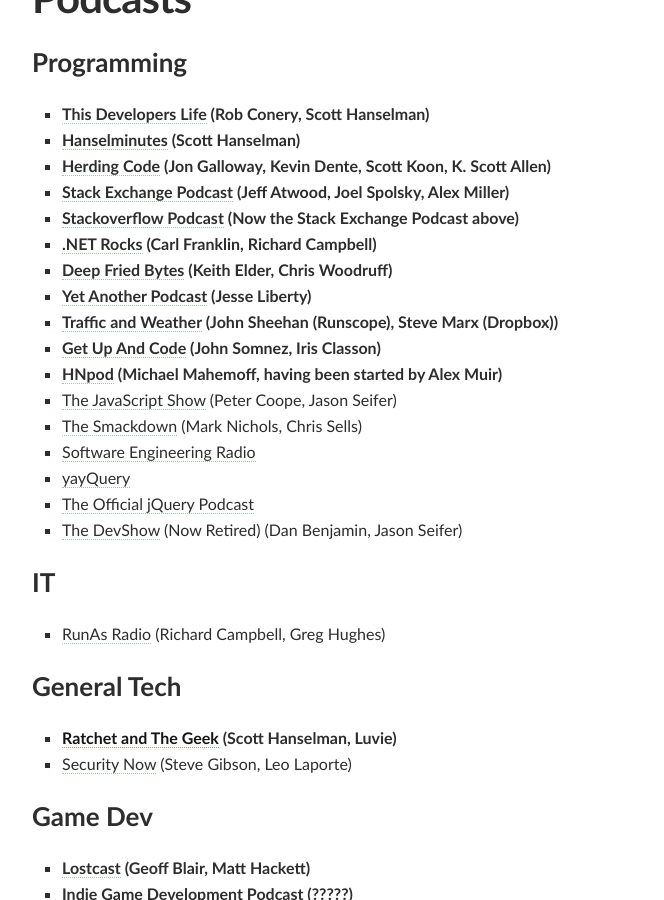
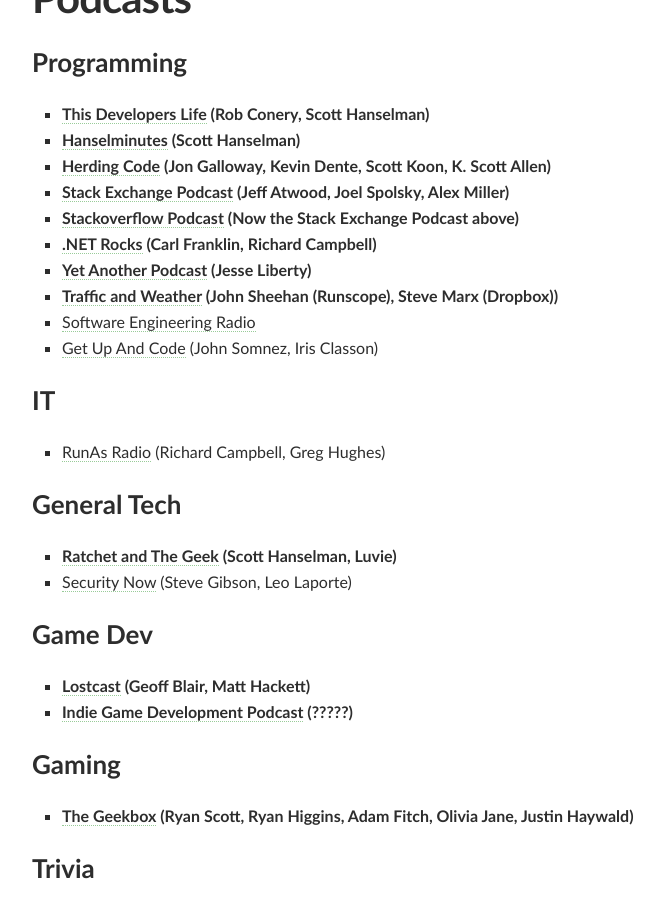
Before and after one commit to jbubriski/jbubriski.github.com, a Jekyll site: the page built from resources/index.markdown, in a window 1280 px wide and 900 px high, scrolled down 1069 px. Shown: the whole window, without its empty margins (263-927 px from the left). Built offline with Jekyll 4.4.1, drawn with Linux system fonts in a browser that asks for light colours.

Commit message:
Retires a bunch of defunct/done podcasts

```diff
--- a/resources/index.markdown
+++ b/resources/index.markdown
@@ -45,17 +45,10 @@
 - **[Stack Exchange Podcast](http://blog.stackoverflow.com/category/podcasts/) (Jeff Atwood, Joel Spolsky, Alex Miller)**
 - **[Stackoverflow Podcast](http://itc.conversationsnetwork.org/series/stackoverflow.html) (Now the Stack Exchange Podcast above)**
 - **[.NET Rocks](http://www.dotnetrocks.com/) (Carl Franklin, Richard Campbell)**
-- **[Deep Fried Bytes](http://deepfriedbytes.com/) (Keith Elder, Chris Woodruff)**
 - **[Yet Another Podcast](http://jesseliberty.com/podcast/) (Jesse Liberty)**
 - **[Traffic and Weather](http://trafficandweather.io/) (John Sheehan (Runscope), Steve Marx (Dropbox))**
-- **[Get Up And Code](http://getupandcode.com/) (John Somnez, Iris Classon)**
-- **[HNpod](http://hnpod.com/) (Michael Mahemoff, having been started by Alex Muir)**
-- [The JavaScript Show](http://javascriptshow.com/) (Peter Coope, Jason Seifer)
-- [The Smackdown](http://www.mswhs.com/2010/02/developer-smackdown-podcast-on-whs/) (Mark Nichols, Chris Sells)
 - [Software Engineering Radio](http://www.se-radio.net/)
-- [yayQuery](http://yayquery.com/)
-- [The Official jQuery Podcast](http://podcast.jquery.com/)
-- [The DevShow](http://5by5.tv/devshow) (Now Retired) (Dan Benjamin, Jason Seifer)
+- [Get Up And Code](http://getupandcode.com/) (John Somnez, Iris Classon)
 
 
 ### IT
@@ -64,7 +57,7 @@
 
 ### General Tech
 
-- **[Ratchet and The Geek]() (Scott Hanselman, Luvie)**
+- **[Ratchet and The Geek](http://ratchetandthegeek.com/) (Scott Hanselman, Luvie)**
 - [Security Now](http://www.grc.com/securitynow.htm) (Steve Gibson, Leo Laporte)
 
 ### Game Dev
```
Also changed, not shown: other parts of resources/index.markdown (+13 -0 lines).
